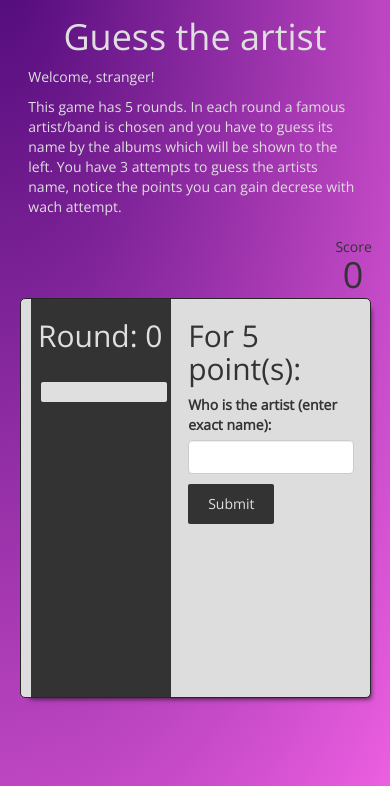
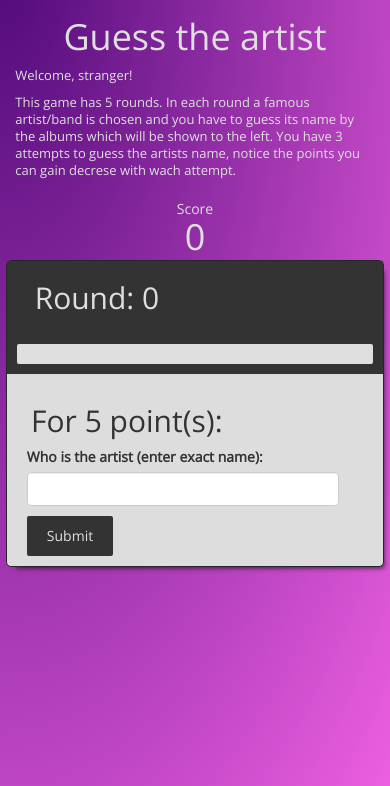
Before and after one commit to Edento/songsApp, a website: page public/index.html in a window 390 px wide. Shown: the part 58-844 px from the top of the page. Drawn offline with nearby package versions, Linux system fonts and the light colour scheme; some packages are replaced by stand-ins of ours.

Commit message:
Added basic mobile design (-600px)

```diff
--- a/public/main.scss
+++ b/public/main.scss
@@ -19,6 +19,7 @@ body {
         margin: 0 auto;
         display: block;
         color: $cl_dark;
+        padding-bottom: 100px;
         .description {
             color: $cl_bright;
             width: 95%;
@@ -26,6 +27,7 @@ body {
             padding-bottom: 10px;
         }
         .score {
+            color: $cl_bright;
             text-align: center;
             margin-left: 90%;
             .animation {
@@ -51,7 +53,7 @@ body {
                     display: block;
                 }
                 &.first {
-                    margin-left: 3%;
+
                     background: $cl_dark;
                     color: $cl_bright;
                     width: 40%;
@@ -127,6 +129,55 @@ body {
         }
         .score {}
     }
+    @media (max-width: 600px) {
+        .game {
+            width: 97%;
+            .description {
+                font-size: 13px;
+                line-height: 17px;
+            }
+            .score {
+                margin: 0 auto;
+            }
+            .wrap_container {
+                height: auto;
+                .sub_container {
+                    &.first {
+                        display: block;
+                        width: 100%;
+                        margin-left: 0;
+                        padding: 10px;
+                        margin-left: 0;
+                        .title {
+                            margin-top: 10px;
+                        }
+                        .album {
+                            width: 100%;
+                            margin-left: 0;
+                        }
+                    }
+                    &.second {
+                        .title {
+                            padding-left: 4%;
+                        }
+                        display: block;
+                        width: 100%;
+                        padding: 10px;
+                        margin-left: 0;
+                        .form {
+                            margin-left: 10px;
+                            .answer {
+                                .form-control {
+                                    width: 90%;
+                                    max-width: none;
+                                }
+                            }
+                        }
+                    }
+                }
+            }
+        }
+    }
     font-family: 'Open Sans',
     sans-serif;
     background: transparent;
@@ -146,5 +197,3 @@ body {
     background-image: radial-gradient(ellipse farthest-corner at left top, rgb(78, 9, 120) 0%, rgb(236, 95, 225) 100%);
     background-image: -ms-radial-gradient(left top, ellipse farthest-corner, rgb(78, 9, 120) 0%, rgb(236, 95, 225) 100%);
 }
-
-@media (min-width: 1200px) {}
```
Also changed, not shown: public/main.css, 1 other file.
